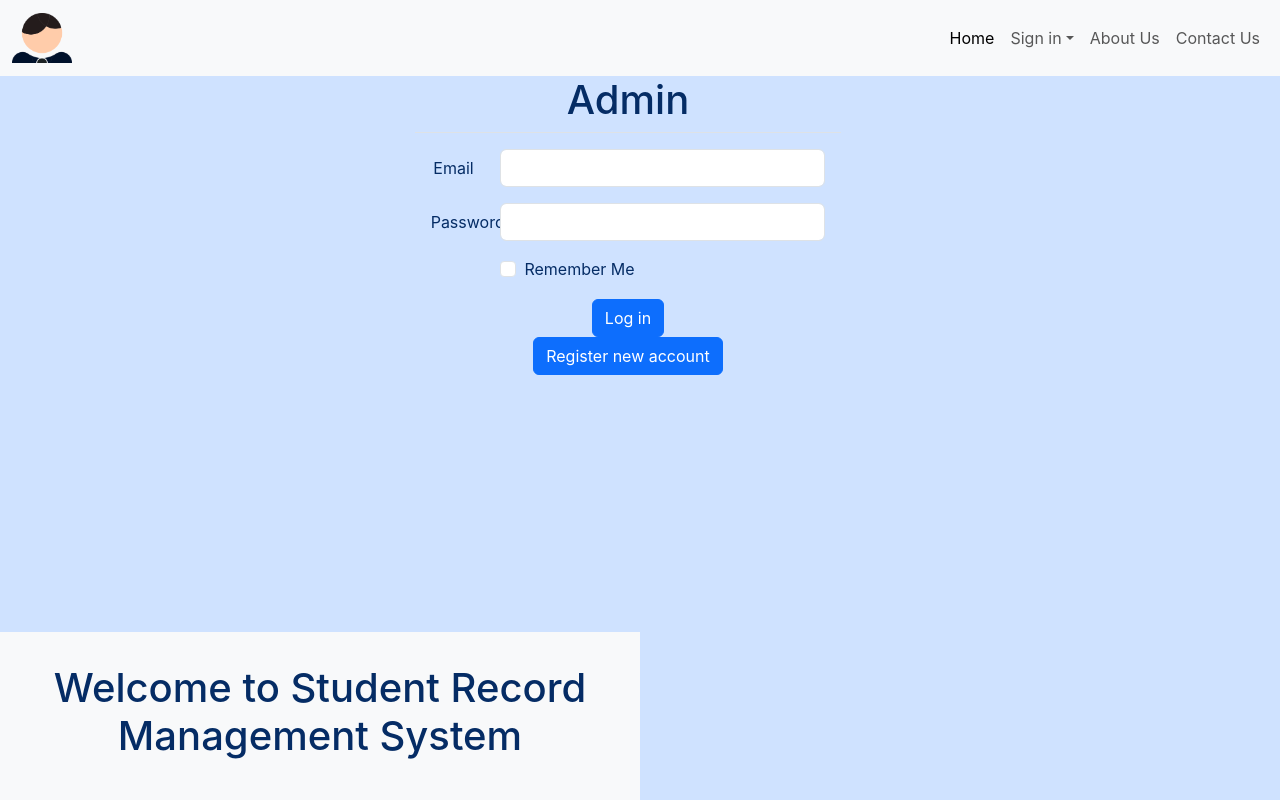
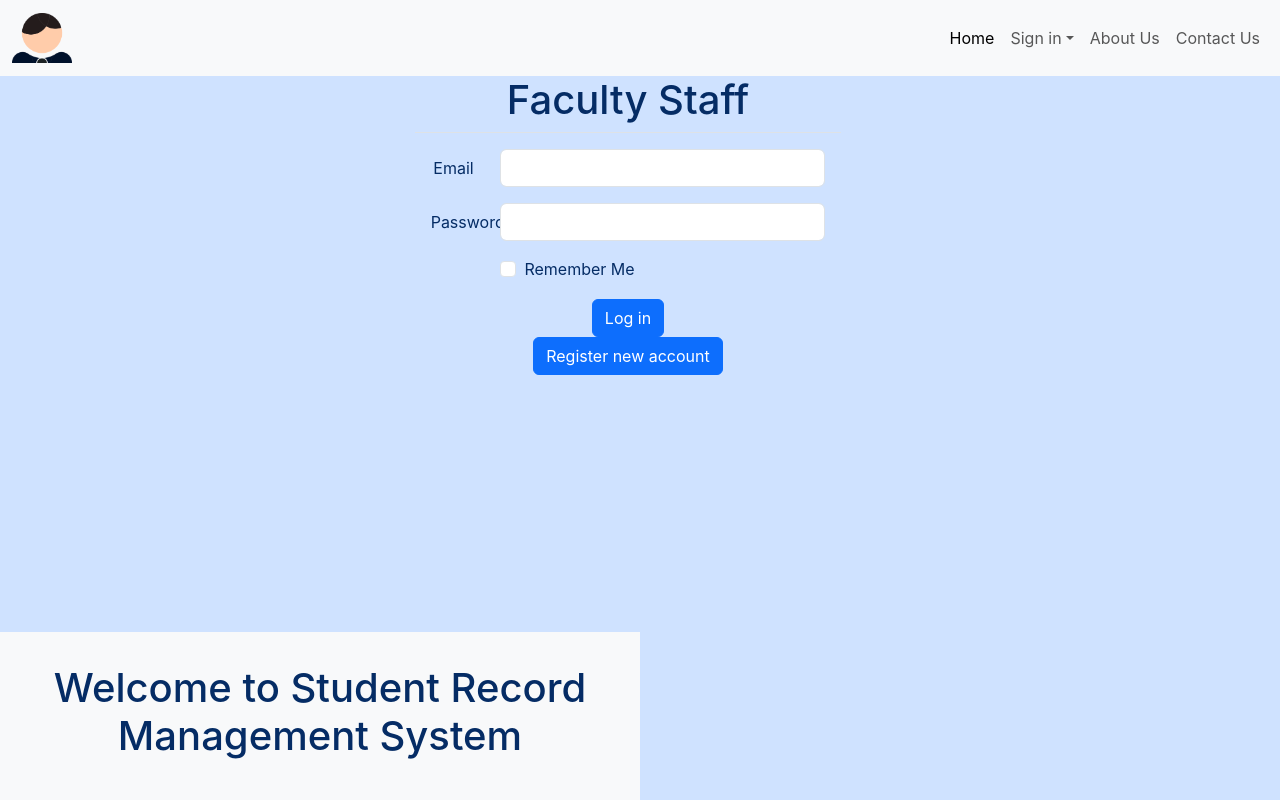
Before and after one commit to Kisan303/Student-Record-Management-System, a React (Create React App) app in the folder frontend/: page /staff-login in a window 1280 px wide. Shown: the top 800 px of the page. Built offline with nearby package versions, Linux system fonts and the light colour scheme.

Commit message:
Ralph: Added function to determine the user role routes after clicking login button. Added function to change Title of Login depends on user role.

```diff
--- a/frontend/src/components/Login.jsx
+++ b/frontend/src/components/Login.jsx
@@ -1,4 +1,22 @@
+import { useEffect, useState } from "react";
+
 export default function Login(){
+    const [title, setTitle] = useState("");
+    const [userDashboard, setuserDashboard] = useState("");
+    const url = window.location.href;
+
+    useEffect(( ) => {
+        if (url.includes("admin-login")) setTitle("Admin");
+        if (url.includes("staff-login")) setTitle("Faculty Staff");
+        if (url.includes("student-login")) setTitle("Student");
+    }, [ ]);
+
+    function toggleUserDashboard() {
+        if (url.includes("admin-login")) setuserDashboard("admin-dashboard");
+        if (url.includes("staff-login")) setuserDashboard("staff-dashboard");
+        if (url.includes("student-login")) setuserDashboard("student-dashboard");
+    }
+
     return (
         <>
         <div>
@@ -6,7 +24,7 @@ export default function Login(){
                 <div class="row col-12">
                     <div class="col-4"></div>
                     <div class="text-center col-4 border-bottom">
-                        <h1>Admin</h1>
+                        <h1>{title}</h1>
                     </div>
                     <div class="col-4"></div>
                     <div class="col-4"></div>
@@ -34,7 +52,7 @@ export default function Login(){
                                 </div>
                                 </div>
                             </div>
-                            <a href="dashboard" class="btn btn-primary">Log in</a>
+                            <a href={userDashboard} class="btn btn-primary" onClick={toggleUserDashboard}>Log in</a>
                         </form>
                         <div>
                             <a href="register" class="btn btn-primary">Register new account</a>
```
Also changed, not shown: frontend/src/index.js (+30 -0 lines).
